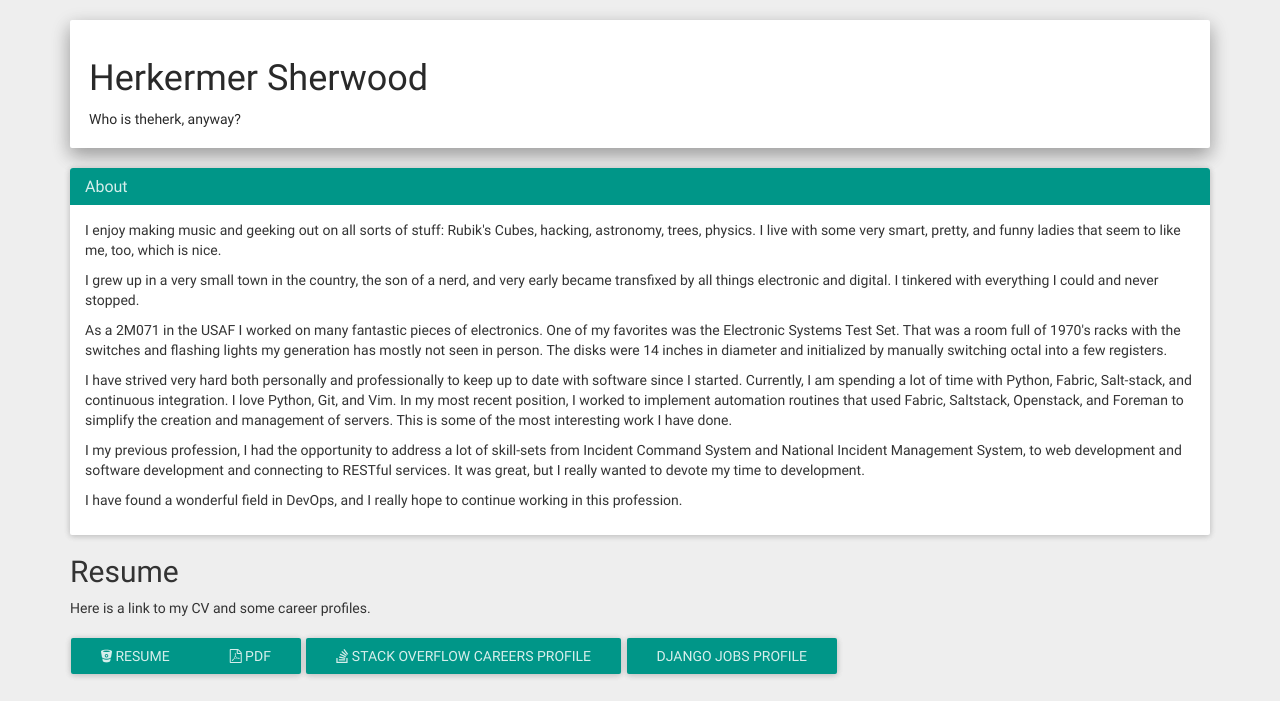
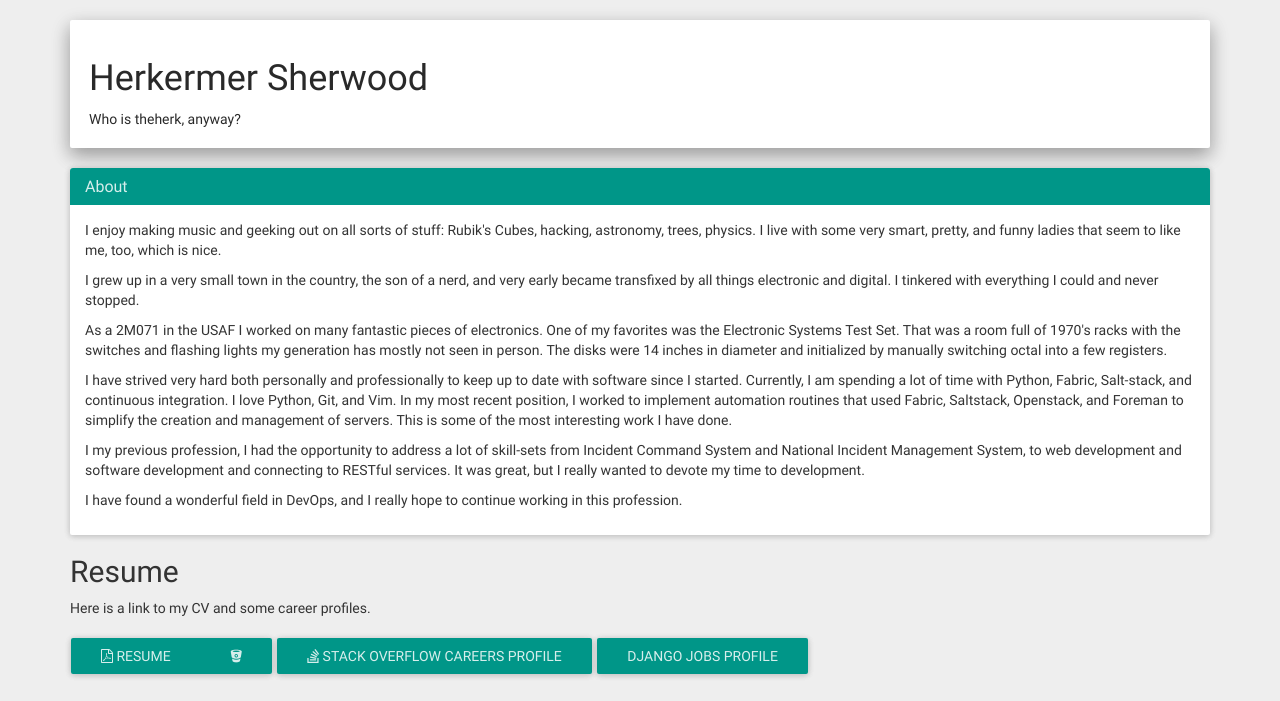
Before and after one commit to theherk/theherk.github.io, a website: page index.html in a window 1280 px wide. Shown: the top 701 px of the page. Drawn offline with Linux system fonts and the light colour scheme.

Commit message:
Update resume logo and order

```diff
--- a/index.html
+++ b/index.html
@@ -35,8 +35,8 @@
         <h2>Resume</h2>
         <p>Here is a link to my CV and some career profiles.</p>
           <div class='btn-group'>
-            <a href="https://bitbucket.org/theherk/resume" class="btn btn-primary btn-raised"><i class="fa fa-bitbucket"></i>&nbsp;Resume</a>
-            <a href="https://bytebucket.org/theherk/resume/raw/e769fda75b8985ecaf6ea6319eae054b3c174280/resume.pdf" class="btn btn-primary btn-raised"><i class="fa fa-file-pdf-o"></i>&nbsp;pdf</a>
+            <a href="https://bytebucket.org/theherk/resume/raw/88e2e8e365d3bc6466a9e16ba85ed1a324fc130c/resume.pdf" class="btn btn-primary btn-raised"><i class="fa fa-file-pdf-o"></i>&nbsp;Resume</a>
+            <a href="https://bitbucket.org/theherk/resume" class="btn btn-primary btn-raised"><i class="fa fa-bitbucket"></i></a>
           </div>
           <a href="https://careers.stackoverflow.com/theherk" class="btn btn-primary btn-raised"><i class="fa fa-stack-overflow"></i>&nbsp;Stack Overflow Careers Profile</a>
           <a href="https://www.djangojobs.net/people/developer/profile/168/herkermer-sherwood" class="btn btn-primary btn-raised">Django Jobs Profile</a>
```
